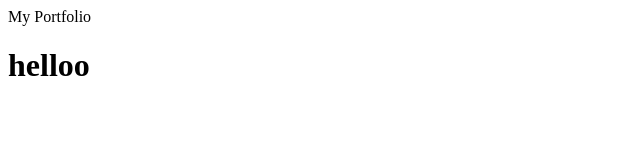
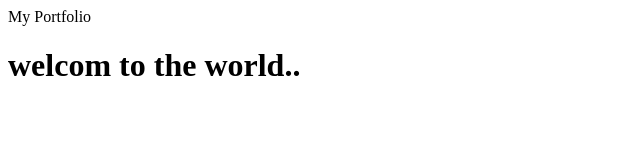
Before and after one commit to Manavkrishnakk/gitproject, a plain HTML site: page index.html in a window 1280 px wide. Shown: the whole page, without its empty margins (0-640 px from the left). Drawn offline with Linux system fonts and the light colour scheme.

Commit message:
add changes

```diff
--- a/index.html
+++ b/index.html
@@ -3,6 +3,6 @@
         <tile>My Portfolio</title>
     </head>
     <body>
-        <h1>helloo</h1>
+        <h1>welcom to the world..</h1>
     </body>
 </html>
```
